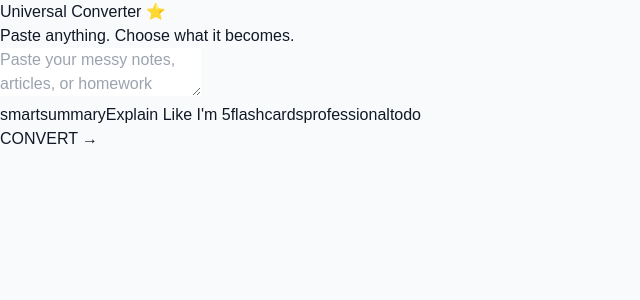
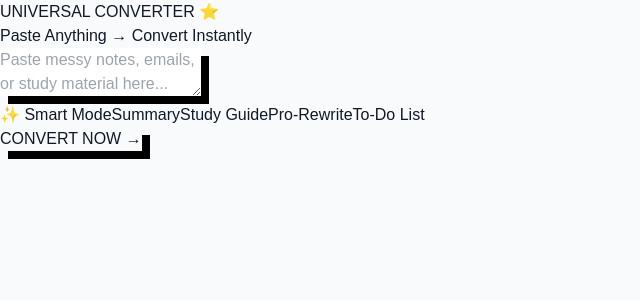
Before and after one commit to RS10-0/opportunity.ai, a Next.js app: page / in a window 1280 px wide. Shown: the top 300 px of the page, without its empty margins (0-640 px from the left). Built offline with nearby package versions, Linux system fonts and the light colour scheme.

Commit message:
Enhance text conversion with clipboard support
Added clipboard functionality and improved error handling.

```diff
--- a/app/page.tsx
+++ b/app/page.tsx
@@ -6,55 +6,91 @@ export default function UniversalConverter() {
   const [result, setResult] = useState('');
   const [mode, setMode] = useState('smart');
   const [loading, setLoading] = useState(false);
+  const [copied, setCopied] = useState(false);
 
   const handleConvert = async () => {
+    if (!text) return alert("Paste some text first!");
     setLoading(true);
+    setResult('');
+
+    try {
       const res = await fetch('/api/chat', {
         method: 'POST',
+        headers: { 'Content-Type': 'application/json' },
         body: JSON.stringify({ text, mode }),
       });
       const data = await res.json();
-    setResult(data.result);
+      setResult(data.result || "Error: Something went wrong.");
+    } catch (err) {
+      setResult("Error: Failed to connect to the brain.");
+    }
     setLoading(false);
   };
 
+  const copyToClipboard = () => {
+    navigator.clipboard.writeText(result);
+    setCopied(true);
+    setTimeout(() => setCopied(false), 2000);
+  };
+
   return (
-    <div className="max-w-3xl mx-auto p-10 font-sans">
-      <h1 className="text-4xl font-bold mb-2">Universal Converter ⭐</h1>
-      <p className="text-gray-500 mb-8">Paste anything. Choose what it becomes.</p>
+    <main className="min-h-screen p-6 md:p-20 flex flex-col items-center">
+      <div className="w-full max-w-3xl">
+        <h1 className="text-5xl font-black mb-2 italic">UNIVERSAL CONVERTER ⭐</h1>
+        <p className="text-gray-500 text-lg mb-8 uppercase tracking-widest font-bold">Paste Anything → Convert Instantly</p>
 
+        {/* Input Area */}
         <textarea
-        className="w-full h-64 p-4 border-2 border-black rounded-xl mb-4 text-lg"
-        placeholder="Paste your messy notes, articles, or homework here..."
+          className="w-full h-64 p-6 border-4 border-black rounded-2xl tool-shadow text-lg focus:outline-none mb-6 resize-none"
+          placeholder="Paste messy notes, emails, or study material here..."
           value={text}
           onChange={(e) => setText(e.target.value)}
         />
 
-      <div className="flex flex-wrap gap-2 mb-6">
-        {['smart', 'summary', 'fiveyearold', 'flashcards', 'professional', 'todo'].map((m) => (
+        {/* Mode Selectors */}
+        <div className="flex flex-wrap gap-2 mb-8">
+          {[
+            { id: 'smart', label: '✨ Smart Mode' },
+            { id: 'summary', label: 'Summary' },
+            { id: 'study', label: 'Study Guide' },
+            { id: 'professional', label: 'Pro-Rewrite' },
+            { id: 'todo', label: 'To-Do List' }
+          ].map((m) => (
             <button
-            key={m}
-            onClick={() => setMode(m)}
-            className={`px-4 py-2 rounded-full border-2 border-black font-bold uppercase text-xs ${mode === m ? 'bg-black text-white' : 'bg-white'}`}
+              key={m.id}
+              onClick={() => setMode(m.id)}
+              className={`px-5 py-2 rounded-full border-2 border-black font-black uppercase text-xs transition-colors ${mode === m.id ? 'bg-black text-white' : 'bg-white hover:bg-gray-100'}`}
             >
-            {m.replace('fiveyearold', 'Explain Like I\'m 5')}
+              {m.label}
             </button>
           ))}
         </div>
 
+        {/* Action Button */}
         <button
           onClick={handleConvert}
-        className="w-full bg-blue-600 text-white py-4 rounded-xl font-bold text-xl hover:bg-blue-700 transition"
+          disabled={loading}
+          className="w-full bg-blue-500 text-white py-5 rounded-2xl font-black text-2xl border-4 border-black tool-shadow transition-all disabled:opacity-50"
         >
-        {loading ? "CONVERTING..." : "CONVERT →"}
+          {loading ? "PROCESSING..." : "CONVERT NOW →"}
         </button>
 
+        {/* Result Area */}
         {result && (
-        <div className="mt-10 p-6 bg-gray-100 rounded-xl border-2 border-dashed border-gray-400 whitespace-pre-wrap">
-          <h2 className="font-bold mb-4 uppercase text-gray-400">Result:</h2>
+          <div className="mt-12 p-8 bg-white border-4 border-black rounded-2xl tool-shadow relative">
+             <button
+               onClick={copyToClipboard}
+               className="absolute top-4 right-4 bg-gray-100 hover:bg-gray-200 px-4 py-2 border-2 border-black rounded-lg text-xs font-black uppercase transition-all"
+             >
+               {copied ? "COPIED!" : "COPY"}
+             </button>
+            <h2 className="text-xs font-black text-gray-300 uppercase tracking-widest mb-4">Final Result</h2>
+            <div className="text-lg whitespace-pre-wrap leading-relaxed font-medium">
               {result}
+            </div>
           </div>
         )}
       </div>
+    </main>
   );
 }
```
Lines whose indentation alone changed are shown as unchanged.
